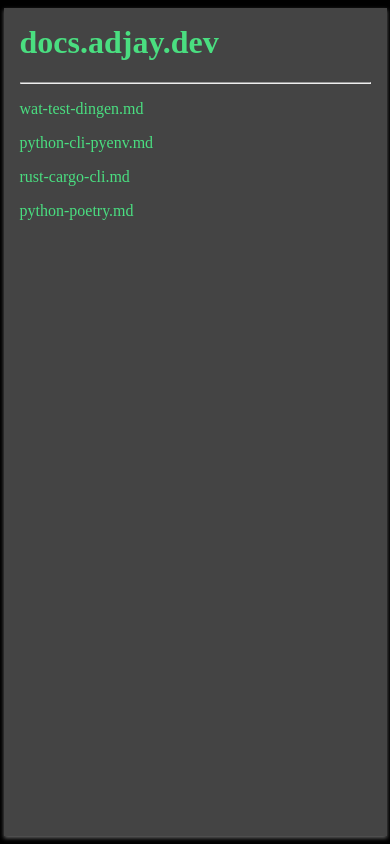
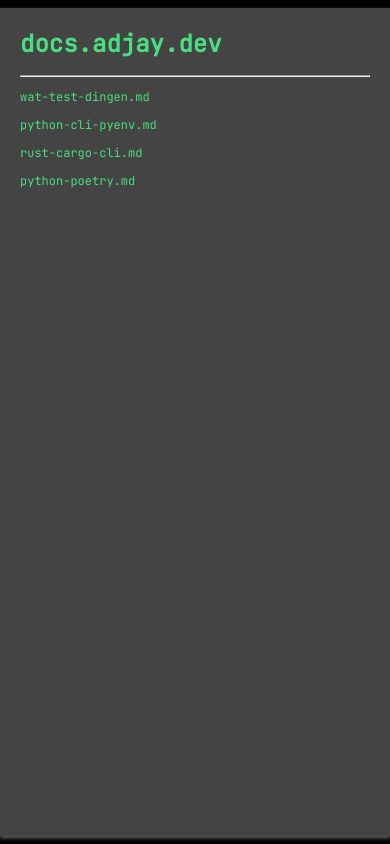
Before and after one commit to adjaythakoerdien/markdown-docs-python, a FastAPI app: page / in a window 390 px wide. Run offline with FastAPI, Linux system fonts and the light colour scheme.

Commit message:
Style updates

```diff
--- a/main.py
+++ b/main.py
@@ -21,7 +21,9 @@
     links = list_dir()
     html_links = ""
     for link in links:
-        html_links += f"<p><a href='{link}'>{link}</a></p>"
+        link_string = link.replace(".md", "")
+        html_links += f"<a href='{link}'>{link_string}</a> <span style='color: #4ade80;'>|</span> "
+    html_links += "<br><hr>\n\n"
     text = html_links + text
     text = markdown.markdown(text, extensions=["fenced_code", "codehilite"])
     text = text.replace("<h1>", "<h1><span style='color: red;'># </span>")
--- a/templates/first.html
+++ b/templates/first.html
@@ -3,6 +3,7 @@
 <head>
 	<title>Docs</title>
 	<meta name="viewport" content="width=device-width, initial-scale=1.0">
+	<link href='https://fonts.googleapis.com/css?family=JetBrains Mono' rel='stylesheet'>
 	<!-- <link rel="stylesheet" href="../templates/styles.css"> -->
 	<style>
 		pre {
@@ -413,12 +414,13 @@
 		}
 
 		body {
-			font-family: 'Mulish';
+			font-family: 'JetBrains Mono';
+			font-size: 0.85em;
 			margin-left: auto;
 			margin-right: auto;
-			width: 600px;
+			max-width: 720px;
 			background-color: #444;
-			padding: 16px;
+			padding: 20px;
 			box-shadow: 0 2px 4px #666;
 			color: #fff;
 		}
@@ -434,23 +436,24 @@
 
 		.square-brackets-quote {
 			display: inline-block;
-			margin: 1em;
-			padding: 1em;
+			background-color: #444444;
+			/* margin: 20px; */
 
 			blockquote {
-				border-radius: 8px;
+				border: solid 1px #4ade80;
 				display: inline-block;
 				margin: 0;
-				padding: 2.5em;
+				padding: 0.5em;
+				padding-left: 2em;
 				position: relative;
-				width: 520px;
+				width: 678px;
 
 			}
 		}
 
 		@media only screen and (max-width: 600px) {
 			body {
-				max-width: 90vw;
+				font-size: 0.75em;
 			}
 
 			.square-brackets-quote {
```
Also changed, not shown: md/wat-test-dingen.md (+4 -0 lines).
